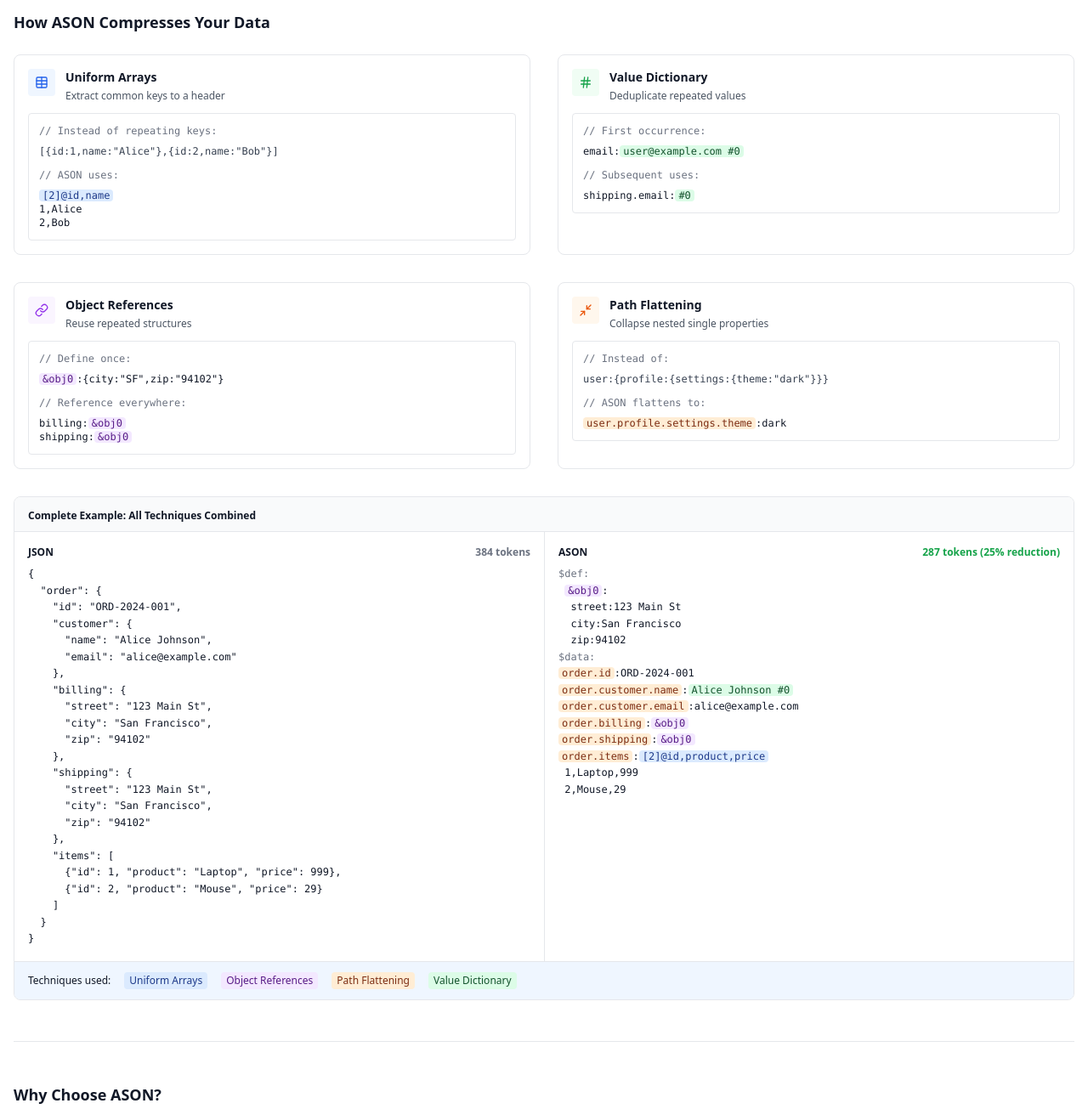
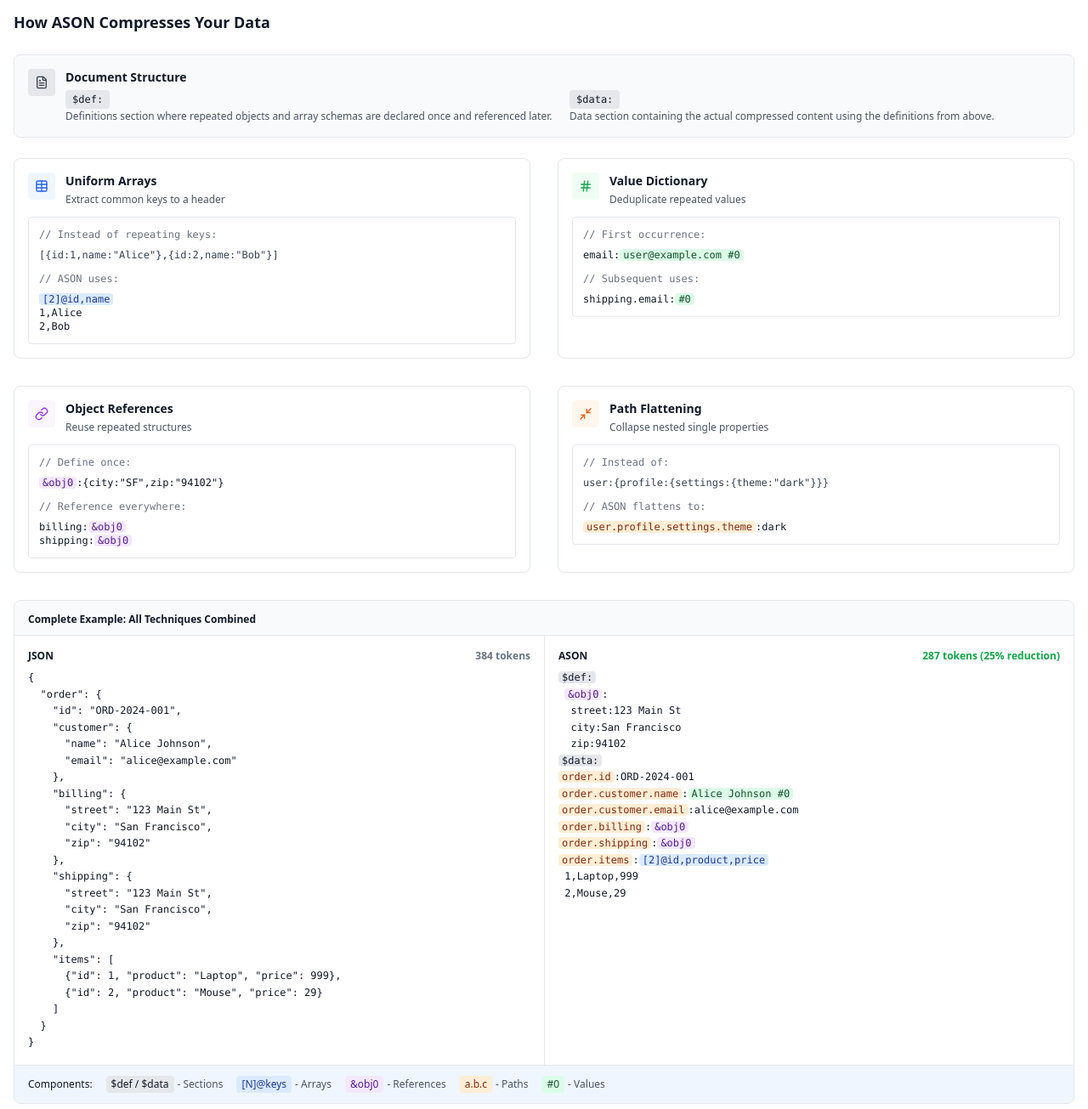
Before and after one commit to ason-format/ason, a plain HTML site: page docs/index.html in a window 1280 px wide. Shown: the part 820-2125 px from the top of the page at 85% size. Drawn offline with nearby package versions, Linux system fonts and the light colour scheme.

Commit message:
Clarify $def and $data sections in docs and output

```diff
--- a/docs/index.html
+++ b/docs/index.html
@@ -281,6 +281,28 @@
         <section class="border-t pt-12 pb-12">
             <h2 class="text-lg font-semibold mb-6">How ASON Compresses Your Data</h2>
 
+            <!-- Sections Explanation -->
+            <div class="border rounded-lg p-4 mb-6 bg-gray-50">
+                <div class="flex items-start gap-3">
+                    <div class="w-8 h-8 rounded bg-gray-200 flex items-center justify-center flex-shrink-0">
+                        <i data-lucide="file-text" class="w-4 h-4 text-gray-700"></i>
+                    </div>
+                    <div class="flex-1">
+                        <h3 class="text-sm font-semibold mb-2">Document Structure</h3>
+                        <div class="grid grid-cols-1 md:grid-cols-2 gap-4 text-xs">
+                            <div>
+                                <span class="bg-gray-200 text-gray-900 px-2 py-1 rounded font-mono">$def:</span>
+                                <p class="text-gray-600 mt-1">Definitions section where repeated objects and array schemas are declared once and referenced later.</p>
+                            </div>
+                            <div>
+                                <span class="bg-gray-200 text-gray-900 px-2 py-1 rounded font-mono">$data:</span>
+                                <p class="text-gray-600 mt-1">Data section containing the actual compressed content using the definitions from above.</p>
+                            </div>
+                        </div>
+                    </div>
+                </div>
+            </div>
+
             <div class="grid grid-cols-1 md:grid-cols-2 gap-8 mb-8">
                 <!-- Uniform Arrays -->
                 <div class="border rounded-lg p-4">
@@ -420,12 +442,12 @@
                             <span>ASON</span>
                             <span class="text-green-600">287 tokens (25% reduction)</span>
                         </div>
-                        <pre class="text-xs font-mono leading-relaxed overflow-auto"><code><span class="text-gray-500">$def:</span>
+                        <pre class="text-xs font-mono leading-relaxed overflow-auto"><code><span class="bg-gray-200 text-gray-900 px-1 rounded">$def:</span>
  <span class="bg-purple-100 text-purple-900 px-1 rounded">&obj0</span>:
   street:123 Main St
   city:San Francisco
   zip:94102
-<span class="text-gray-500">$data:</span>
+<span class="bg-gray-200 text-gray-900 px-1 rounded">$data:</span>
 <span class="bg-orange-100 text-orange-900 px-1 rounded">order.id</span>:ORD-2024-001
 <span class="bg-orange-100 text-orange-900 px-1 rounded">order.customer.name</span>:<span class="bg-green-100 text-green-900 px-1 rounded">Alice Johnson #0</span>
 <span class="bg-orange-100 text-orange-900 px-1 rounded">order.customer.email</span>:alice@example.com
@@ -438,11 +460,12 @@
                 </div>
                 <div class="px-4 py-3 bg-blue-50 border-t text-xs">
                     <div class="flex items-center gap-4 flex-wrap">
-                        <span class="font-medium">Techniques used:</span>
-                        <span class="inline-flex items-center gap-1"><span class="bg-blue-100 text-blue-900 px-1.5 py-0.5 rounded text-xs">Uniform Arrays</span></span>
-                        <span class="inline-flex items-center gap-1"><span class="bg-purple-100 text-purple-900 px-1.5 py-0.5 rounded text-xs">Object References</span></span>
-                        <span class="inline-flex items-center gap-1"><span class="bg-orange-100 text-orange-900 px-1.5 py-0.5 rounded text-xs">Path Flattening</span></span>
-                        <span class="inline-flex items-center gap-1"><span class="bg-green-100 text-green-900 px-1.5 py-0.5 rounded text-xs">Value Dictionary</span></span>
+                        <span class="font-medium">Components:</span>
+                        <span class="inline-flex items-center gap-1"><span class="bg-gray-200 text-gray-900 px-1.5 py-0.5 rounded text-xs">$def / $data</span> <span class="text-gray-600">- Sections</span></span>
+                        <span class="inline-flex items-center gap-1"><span class="bg-blue-100 text-blue-900 px-1.5 py-0.5 rounded text-xs">[N]@keys</span> <span class="text-gray-600">- Arrays</span></span>
+                        <span class="inline-flex items-center gap-1"><span class="bg-purple-100 text-purple-900 px-1.5 py-0.5 rounded text-xs">&obj0</span> <span class="text-gray-600">- References</span></span>
+                        <span class="inline-flex items-center gap-1"><span class="bg-orange-100 text-orange-900 px-1.5 py-0.5 rounded text-xs">a.b.c</span> <span class="text-gray-600">- Paths</span></span>
+                        <span class="inline-flex items-center gap-1"><span class="bg-green-100 text-green-900 px-1.5 py-0.5 rounded text-xs">#0</span> <span class="text-gray-600">- Values</span></span>
                     </div>
                 </div>
             </div>
--- a/docs/js/app.js
+++ b/docs/js/app.js
@@ -301,13 +301,18 @@ function createInteractiveOutput(compressed) {
     if (line.startsWith("$schema:")) {
       const parts = line.split(":");
       lineDiv.innerHTML =
-        `<span class="hover-part text-purple-600" data-tooltip="Format version">$schema</span>:` +
+        `<span class="hover-part bg-gray-200 text-gray-900 px-1 rounded" data-tooltip="Format version">$schema</span>:` +
         `<span class="hover-part text-blue-600" data-tooltip="Version number">${parts[1]}</span>`;
+      processed = true;
+    }
+    // Def marker
+    else if (line.startsWith("$def:")) {
+      lineDiv.innerHTML = `<span class="hover-part bg-gray-200 text-gray-900 px-1 rounded" data-tooltip="Definitions section: repeated objects and schemas">$def:</span>`;
       processed = true;
     }
     // Data marker
     else if (line.startsWith("$data:")) {
-      lineDiv.innerHTML = `<span class="hover-part text-purple-600" data-tooltip="Start of compressed data">$data:</span>`;
+      lineDiv.innerHTML = `<span class="hover-part bg-gray-200 text-gray-900 px-1 rounded" data-tooltip="Data section: actual compressed content">$data:</span>`;
       processed = true;
     }
     // Uniform array with [N]@keys pattern
```
